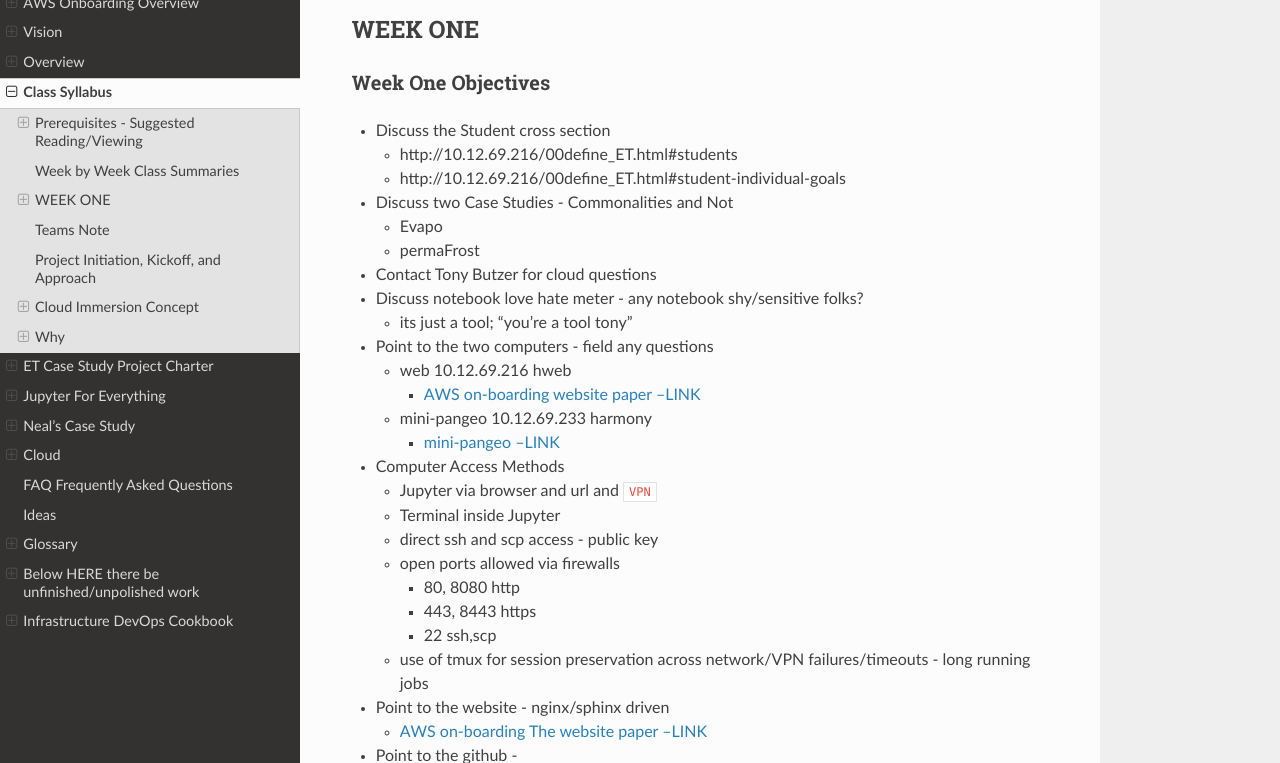
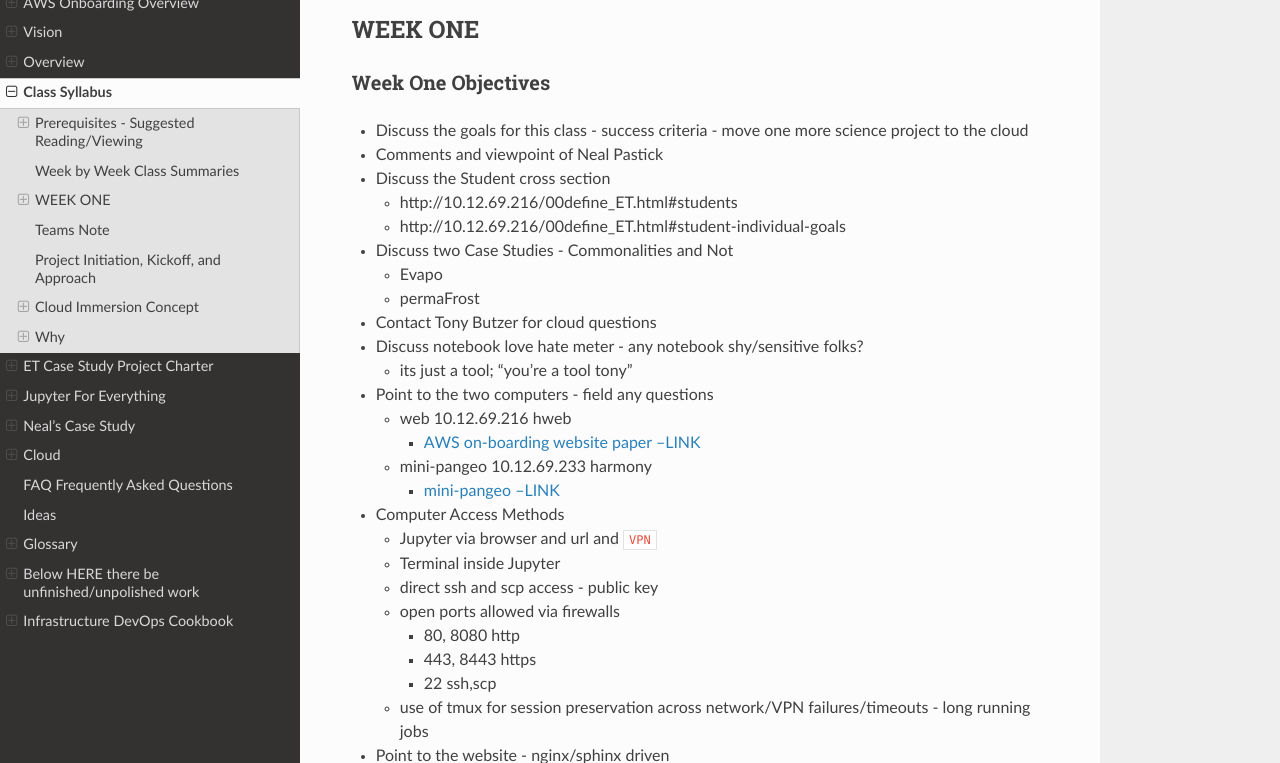
Before and after one commit to tonybutzer/harmony, a Sphinx documentation site: the page built from documentation/source/00weekbyweek.md, in a window 1280 px wide and 900 px high, scrolled down 787 px, cut to the strip 137-900 px from the top of the window. Built offline with Sphinx 7.4.7 and the Read the Docs theme 2.0.0, drawn with Linux system fonts in a browser that asks for light colours; pages that are not in the unit, such as notebooks, are missing from menus.

Commit message:
automatic git update from Makefile

```diff
--- a/documentation/source/00weekbyweek.md
+++ b/documentation/source/00weekbyweek.md
@@ -21,6 +21,8 @@
 
 ## WEEK ONE
 #### Week One Objectives
+- Discuss the goals for this class - success criteria - move one more science project to the cloud
+- Comments and viewpoint of Neal Pastick
 - Discuss the Student cross section
 	- http://10.12.69.216/00define_ET.html#students
 	- http://10.12.69.216/00define_ET.html#student-individual-goals
```
